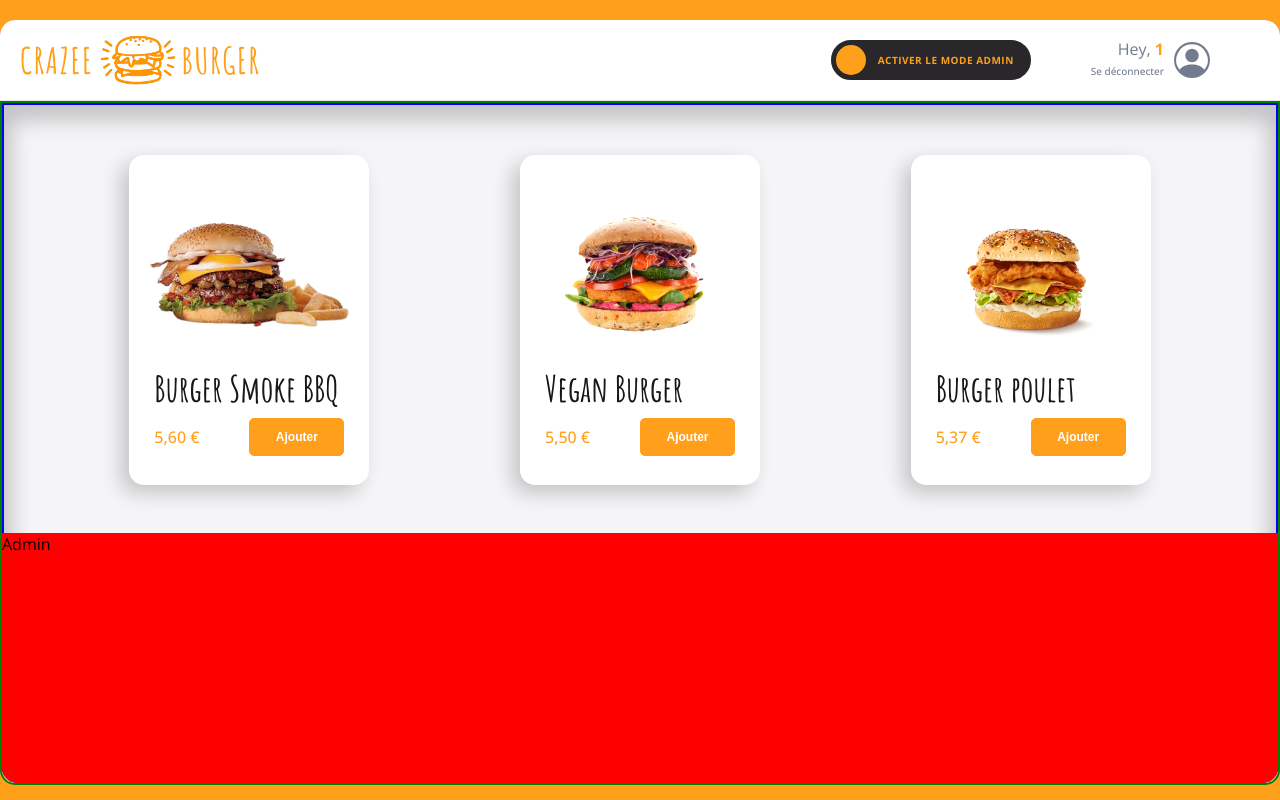
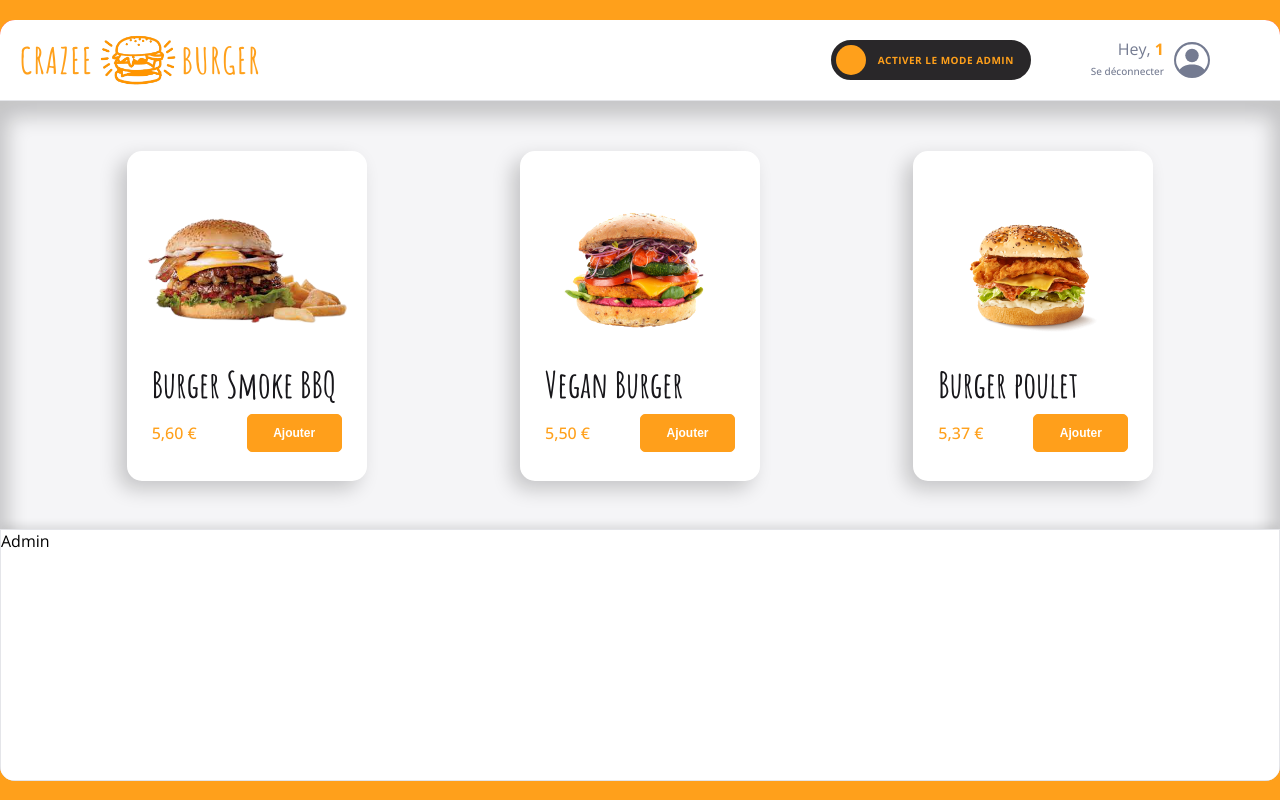
Before and after one commit to karimLamari/crazy-burger, a React (Vite) app: page /order/1 in a window 1280 px wide. Built offline with nearby package versions, Linux system fonts and the light colour scheme; grey boxes are pictures that could not be loaded.

Commit message:
F07: Add admin panel with styling

```diff
--- /dev/null
+++ b/src/components/pages/order/Main/Admin/Admin.jsx
@@ -0,0 +1,19 @@
+import styled from "styled-components";
+import { theme } from "../../../../../theme";
+
+export default function Admin() {
+  return (
+        <AdminStyled>Admin</AdminStyled>
+  )
+}
+
+const AdminStyled = styled.div`
+      height: 250px;
+      position: absolute;
+      bottom: 0;
+      right: 0;
+      left: 0;
+      background: ${theme.colors.white};
+      border: 1px solid ${theme.colors.greyLight};
+      box-shadow:${theme.shadows.subtle};
+`;
--- a/src/components/pages/order/Main/Main.jsx
+++ b/src/components/pages/order/Main/Main.jsx
@@ -1,6 +1,7 @@
 import styled from "styled-components";
 import { theme } from "../../../../theme";
 import Menu from "./Menu";
+import Admin from "./Admin/Admin";
 
 export default function Main() {
   return (
@@ -8,14 +9,13 @@
       {/* <div className="basket">Basket</div> */}
       <div className="menu-and-admin">
         <Menu />
-        <div className="admin">Admin</div>
+        <Admin />
       </div>
     </MainStyled>
   );
 }
 
 const MainStyled = styled.div`
-  border: 2px solid green;
   background: ${theme.colors.background_white};
   height: calc(95vh - 10vh);
   border-bottom-left-radius: ${theme.borderRadius.extraRound};
@@ -34,13 +34,5 @@
     border-bottom-left-radius: ${theme.borderRadius.extraRound};
     border-bottom-right-radius: ${theme.borderRadius.extraRound};
 
-    .admin {
-      background: red;
-      height: 250px;
-      position: absolute;
-      bottom: 0;
-      right: 0;
-      left: 0;
-    }
   }
 `;
--- a/src/components/pages/order/Main/Menu.jsx
+++ b/src/components/pages/order/Main/Menu.jsx
@@ -25,7 +25,6 @@
 }
 
 const MenuStyled = styled.div`
-  border: 2px solid blue;
   background: ${theme.colors.background_white};
   display: grid;
   grid-template-columns: repeat(4, 1fr);
--- a/src/components/pages/order/Navbar/NavbarRightSide.jsx
+++ b/src/components/pages/order/Navbar/NavbarRightSide.jsx
@@ -28,6 +28,7 @@
   return (
     <NavbarRightSideStyled>
       <ToggleButton
+        isChecked={isModeAdmin}
         labelIfUnchecked="ACTIVER LE MODE ADMIN"
         labelIfChecked="DÉSACTIVER LE MODE ADMIN"
         onToggle={displayToastNotification}
```
